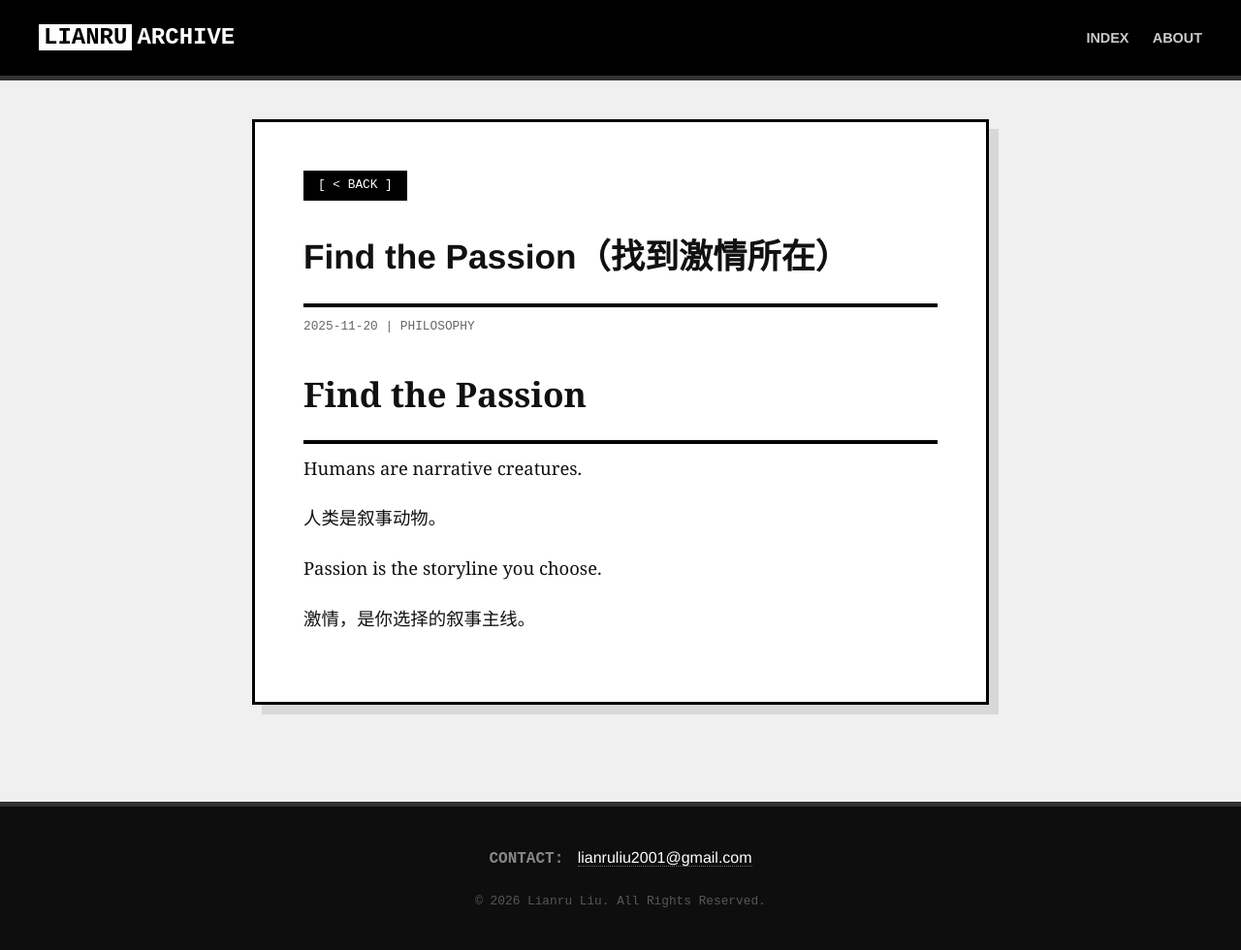
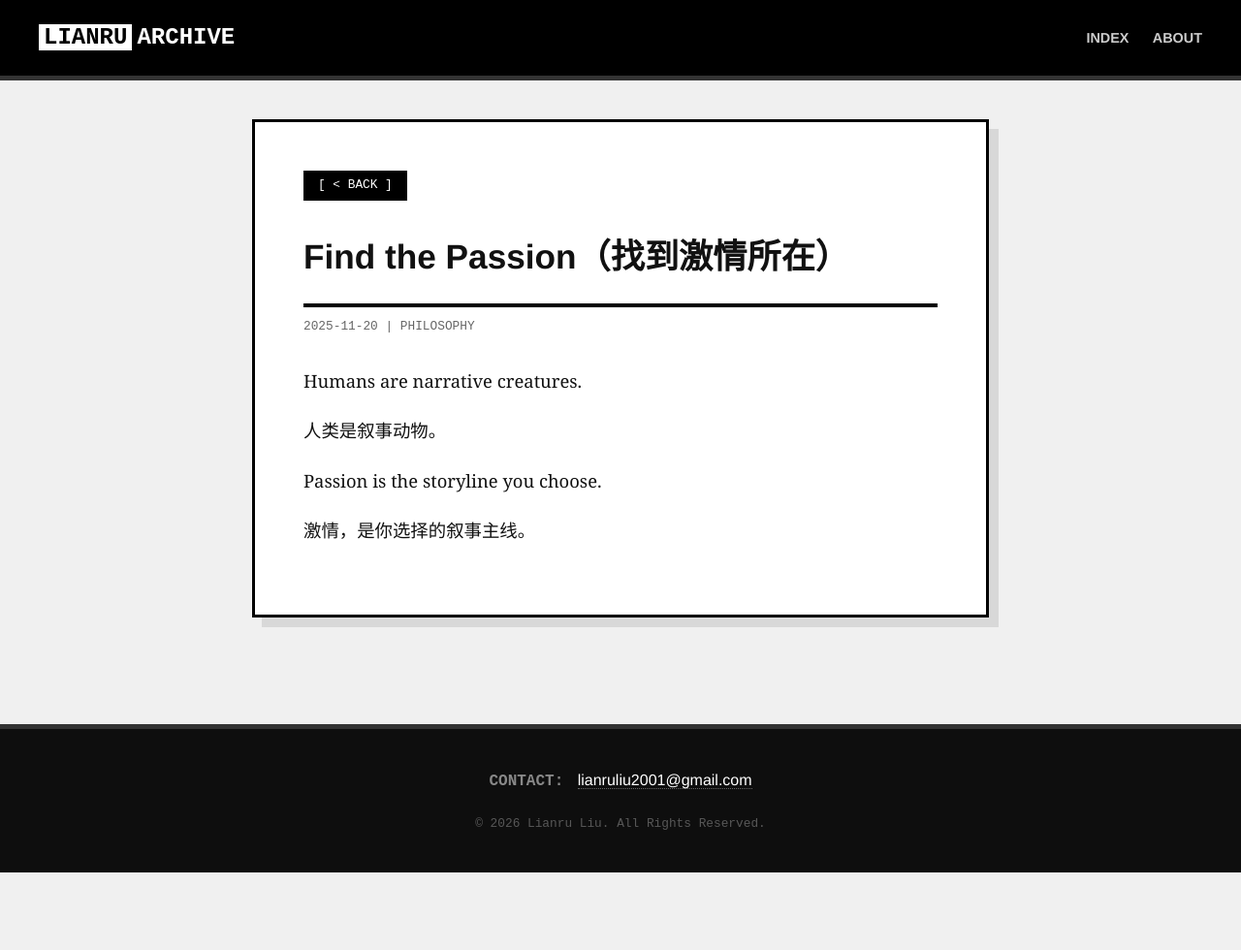
Before and after one commit to LianruLiu/LianruLiu.github.io, a Jekyll site: the page built from _posts/2026-04-26-my-second-post.md, in a window 1280 px wide. Shown: the whole page at 97% size. Built offline with Jekyll 4.4.1, drawn with Linux system fonts in a browser that asks for light colours; after the commit the page ends 900 px from its top, so only the background shows below that.

Commit message:
Refactor post content and formatting
Removed heading and adjusted text formatting.

```diff
--- a/_posts/2026-04-26-my-second-post.md
+++ b/_posts/2026-04-26-my-second-post.md
@@ -5,8 +5,7 @@ date: 2025-11-20
 categories: philosophy
 ---
 
-# Find the Passion
-> Humans are narrative creatures.
+Humans are narrative creatures.
 
 人类是叙事动物。
 
```
